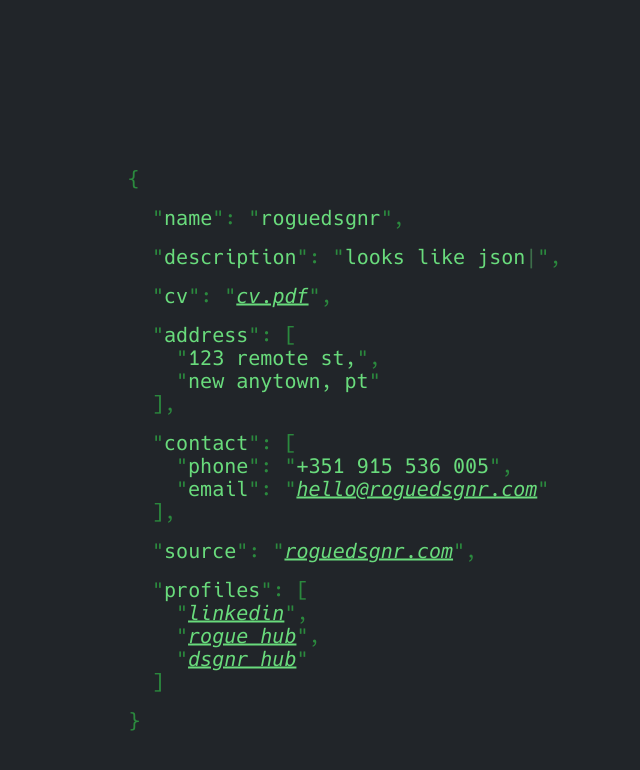
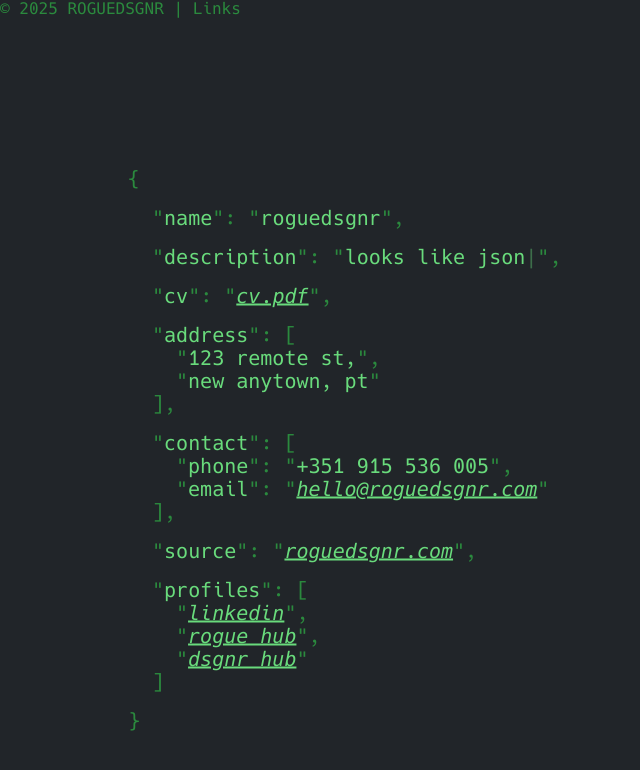
Before and after one commit to ROGUEDSGNR/roguedsgnr.github.io, a Jekyll site: the page built from index.md, in a window 1280 px wide. Shown: the top 770 px of the page, without its empty margins (0-640 px from the left). Built offline with Jekyll 4.4.1, drawn with Linux system fonts in a browser that asks for light colours; some of the changed lines change nothing that is shown.

Commit message:
Optimized default layout with SEO & social meta

```diff
--- a/_config.yml
+++ b/_config.yml
@@ -1,19 +1,46 @@
-title: "ROGUEDSGNR Links"
-description: "ROGUEDSGNR Links and contacts for quick access"
-baseurl: ""
+title: "ROGUEDSGNR | Links"
+description: "Links and contacts for quick access"
+baseurl: ""  # Empty since it's a GitHub Pages root repo
 url: "https://roguedsgnr.github.io/"
 
+# Theme Configuration
 remote_theme: piazzai/hacked-jekyll
 
+# Exclude unnecessary files from build
 exclude:
   - LICENSE
   - README.md
   - vendor/
+  - Gemfile
+  - Gemfile.lock
+  - _site/
+  - .sass-cache/
+  - .jekyll-cache/
 
+# Plugins (Ensure these are installed)
 plugins:
   - jekyll-remote-theme
   - jekyll-seo-tag
   - jekyll-sitemap
 
+# SEO and Social Media Meta
+social:
+  name: "ROGUEDSGNR"
+  links:
+    - "https://linkedin.com/in/tiagcoimbra"
+    - "https://github.com/ROGUEDSGNR"
+    - "https://roguedsgnr.myportfolio.com/"
+
+# Default Social Share Image (Open Graph & Twitter)
+defaults:
+  - scope:
+      path: ""
+    values:
+      image: "/assets/social-preview.png"
+
+# Favicon & Branding Assets
+favicon: "/assets/favicon.ico"
+
+# SASS Settings (For CSS processing)
 sass:
   sourcemap: never
--- a/_layouts/default.html
+++ b/_layouts/default.html
@@ -1,31 +1,44 @@
 <!DOCTYPE html>
-
 <html lang="en">
 
 <head>
-  <meta charset="UTF-8" />
-  <meta name="viewport" content="width=device-width, initial-scale=1.0" />
-  <title>{{ site.title }}</title>
+  <meta charset="UTF-8">
+  <meta name="viewport" content="width=device-width, initial-scale=1.0">
 
-{% seo title=false %}
-  <link rel="icon" type="image/x-icon" href="{{ 'assets/favicon.ico' | relative_url }}" />
-  <link rel="apple-touch-icon" sizes="180x180" href="{{ 'assets/apple-touch-icon.png' | relative_url }}">
-  <link rel="icon" type="image/png" sizes="32x32" href="{{ 'assets/favicon-32x32.png' | relative_url }}">
-  <link rel="icon" type="image/png" sizes="16x16" href="{{ 'assets/favicon-16x16.png' | relative_url }}">
-  <link rel="manifest" href="{{ 'assets/site.webmanifest' | relative_url }}">
-  <link rel="stylesheet" href="{{ 'assets/css/normalize.css' | relative_url }}" />
-  <link rel="stylesheet" href="{{ 'assets/css/open-color.css' | relative_url }}" />
-  <link rel="stylesheet" href="{{ 'assets/css/styles.css' | relative_url }}" />
-  <script src="{{ 'assets/js/typed.umd.js' | relative_url }}"></script>
+  <!-- SEO & Social Meta -->
+  {% seo %}
+
+  <!-- Favicon & Branding -->
+  <link rel="icon" href="{{ '/assets/favicon.ico' | relative_url }}" type="image/x-icon">
+  <link rel="apple-touch-icon" sizes="180x180" href="{{ '/assets/apple-touch-icon.png' | relative_url }}">
+  <link rel="icon" type="image/png" sizes="32x32" href="{{ '/assets/favicon-32x32.png' | relative_url }}">
+  <link rel="icon" type="image/png" sizes="16x16" href="{{ '/assets/favicon-16x16.png' | relative_url }}">
+  <link rel="manifest" href="{{ '/assets/site.webmanifest' | relative_url }}">
+
+  <!-- Styles -->
+  <link rel="stylesheet" href="{{ '/assets/css/normalize.css' | relative_url }}">
+  <link rel="stylesheet" href="{{ '/assets/css/open-color.css' | relative_url }}">
+  <link rel="stylesheet" href="{{ '/assets/css/styles.css' | relative_url }}">
+
+  <!-- Typed.js (For Animated Text) -->
+  <script defer src="{{ '/assets/js/typed.umd.js' | relative_url }}"></script>
 </head>
 
 <body>
+
+  <!-- Main Content -->
   <main>
+    {{ content }}
+  </main>
 
-{{ content }}
+  <!-- Footer -->
+  <footer>
+    <p>© {{ site.time | date: '%Y' }} {{ site.title }}</p>
+  </footer>
 
-  </main>
+  <!-- Typed.js Activation -->
   <script>
+    document.addEventListener("DOMContentLoaded", function () {
       var typed = new Typed("#typed", {
         stringsElement: "#strings",
         backSpeed: 10,
@@ -34,7 +47,8 @@
         loop: true,
         smartBackspace: true,
       });
+    });
   </script>
+
 </body>
-
 </html>
```
Also changed, not shown: assets/favicon.ico, 2 other files. Lines whose indentation alone changed are shown as unchanged.
